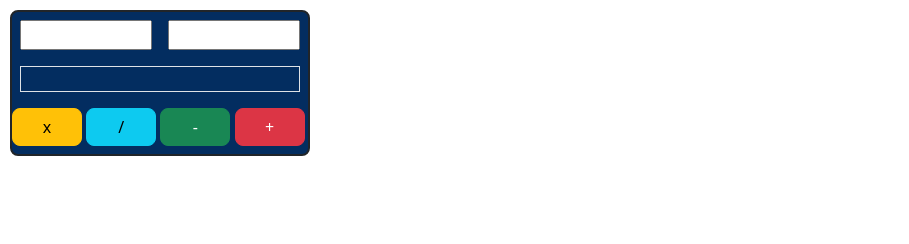
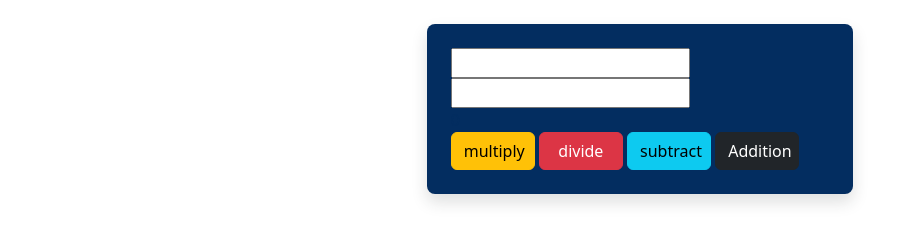
Before and after one commit to ibrawhim/mini-calculator, a plain HTML site: page index.html in a window 1280 px wide. Shown: the whole page, without its empty margins (0-909 px from the left). Drawn offline with Linux system fonts and the light colour scheme.

Commit message:
boostrap

```diff
--- a/index.html
+++ b/index.html
@@ -6,40 +6,24 @@
     <meta name="viewport" content="width=device-width, initial-scale=1.0">
     <title>Document</title>
     <link rel="stylesheet" href="./bootstrap-5.3.0-alpha1-dist/bootstrap-5.3.0-alpha1-dist/css/bootstrap.css">
-    <link rel="stylesheet" href="media.css">
-    <style>
-       .main {
-        border: 2px solid;
-        width: 300px;
-        background-color: #032d60;
-        margin: 10px;
-        display: flex;
-        flex-direction: column;
-        justify-content: center;
-        align-content: center;
-       }
-       button {
-        width: 70px;
-       }
-    </style>
 </head>
+<style>
+    button {
+        width: 84px;
+    }
+</style>
 <body>
-<div class="main rounded-3">
-<div class="d-flex">
-    <input type="text" id="first" class="w-50 m-2 w-sm-50% w-md-100%">
-    <input type="text" id="second" class="w-50 m-2 w-sm-50% w-md-100%">
-</div>
-<div id="result" class="border m-2 text-light"><span style="color: #032d60;">0</span></span>
-</div>
-<div class="my-2 button">
-<button class="btn rounded-3 btn-warning"  onclick="multiply()">x</button>
-<button class="btn rounded-3 btn-info" onclick="divide()">/</button>
-<button class="btn rounded-3 btn-success"  onclick="subtract()">-</button>
-<button class="btn rounded-3 btn-danger" onclick="add()">+</button>
-</div>
-</div>
-
-
+    <div class="col-lg-4 col-md-7 col-sm-10 mt-lg-4 mt-md-2 mt-sm-2 mx-auto p-4 rounded-3 shadow" style="background-color: #032d60;">
+        <input type="number" id="first">
+        <input type="number" id="second">
+        <div id="result" style="color: white;"><span style="color: #032d60;">0</span></div>
+        <button type="button" onclick="multiply()" class="btn btn-warning">multiply</button>
+        <button type="button" onclick="divide()" class="btn btn-danger">divide</button>
+        <button type="button" onclick="subtract()" class="btn btn-info">subtract</button>
+        <button type="button" onclick="add()" class="btn btn-dark">Addition</button>
+    </div>
+</body>
+</html>
 
     <script>
         function multiply() {
```
